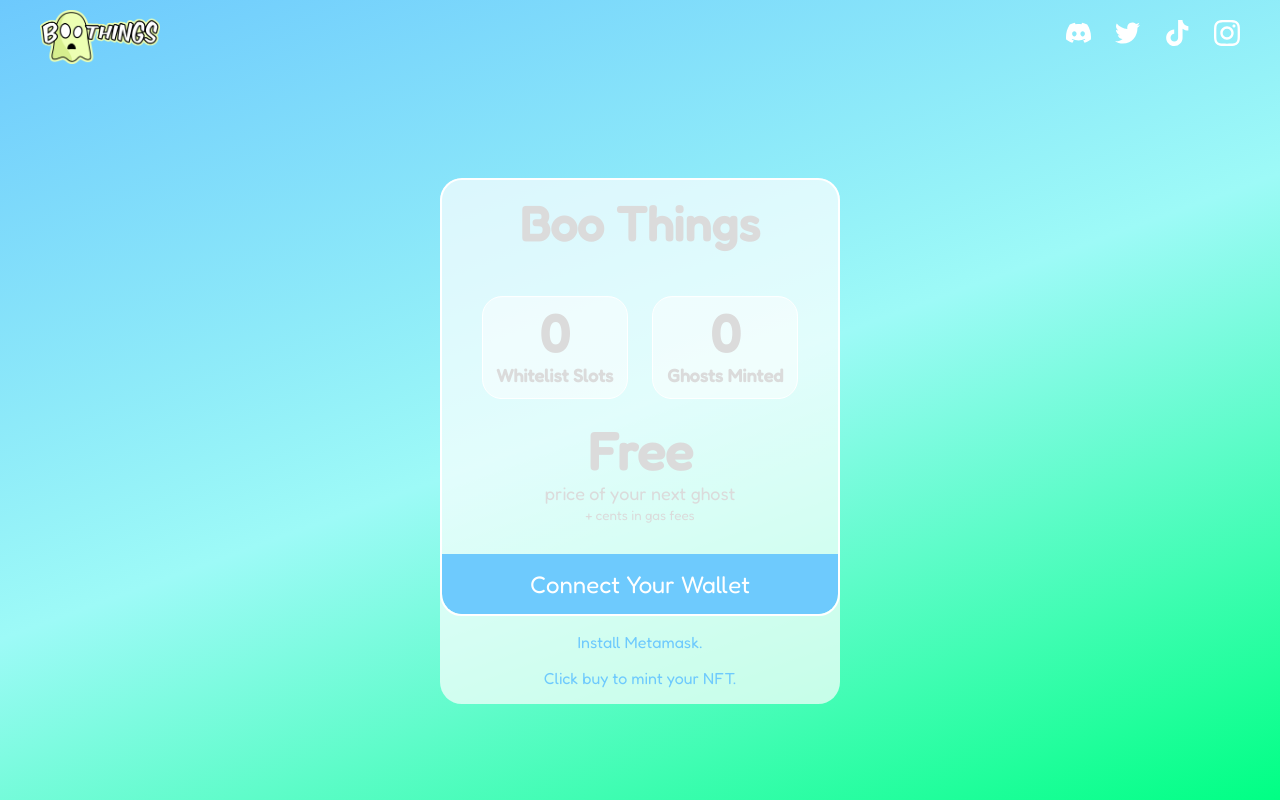
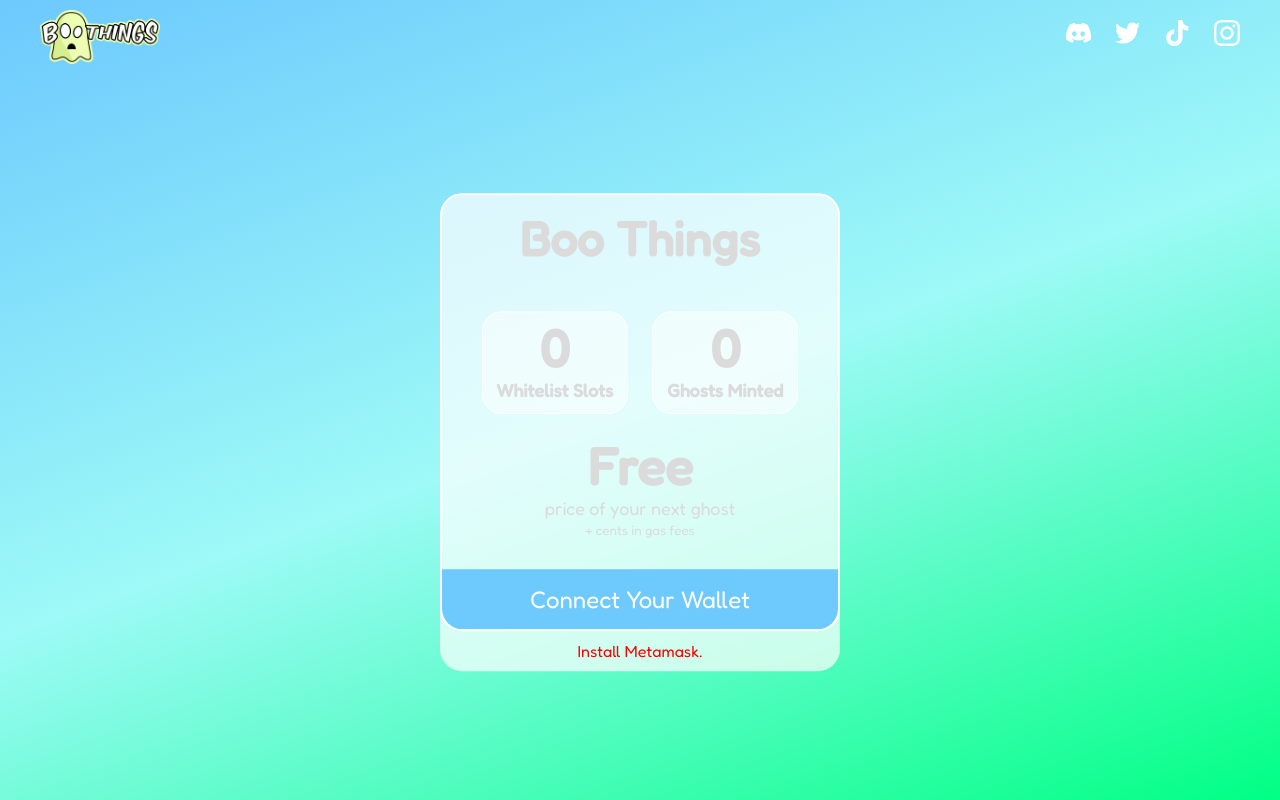
Before and after one commit to kaiomedau/boo-things-dapp, a React (Create React App) app: page / in a window 1280 px wide. Both pictures are taken after a click on the button "Connect Your Wallet". Built offline with nearby package versions, Linux system fonts and the light colour scheme.

Commit message:
Add warning messages

```diff
--- a/public/config/styles.css
+++ b/public/config/styles.css
@@ -170,11 +170,11 @@ button:disabled{
 
 .hero {
   position: absolute;
-    top: 65%;
-    -ms-transform: translateY(-65%);
-    transform: translateY(-65%);
-    width: 100%;
-    overflow: visible;
+  top: 60%;
+  -ms-transform: translateY(-60%);
+  transform: translateY(-60%);
+  width: 100%;
+  overflow: visible;
 }
 
 .hero h4 {
@@ -253,11 +253,12 @@ button:disabled{
   width: 400px;
   margin: auto;
 
-  position: relative;
   border-radius: 22px;
 
   color: #6ECAFD;
   text-shadow: none;
+
+  overflow: hidden;
 }
 
 #dapp {
@@ -370,6 +371,17 @@ small {
   background-color: #21FC94;
 }
 
+.warning-message, .success-message {
+  display: block;
+  width: 100%;
+  padding: 10px 0;
+  color: red;
+}
+
+.success-message {
+  color: green;
+}
+
 
 
 /* Medium devices (landscape tablets, 768px and up) */
--- a/src/App.js
+++ b/src/App.js
@@ -12,7 +12,8 @@ function App() {
   const blockchain = useSelector((state) => state.blockchain);
   const data = useSelector((state) => state.data);
   const [claimingNft, setClaimingNft] = useState(false);
-  const [feedback, setFeedback] = useState(`Click buy to mint your NFT.`);
+  const [warningFeedback, setWarningFeedback] = useState(``);
+  const [successFeedback, setSuccessFeedback] = useState(``);
   const [displayPrice, setDisplayPrice] = useState(`0 MATIC`);
 
   const [mintLive, setMintLive] = useState(false);
@@ -41,6 +42,14 @@ function App() {
     MARKETPLACE_LINK: "",
     SHOW_BACKGROUND: false,
   });
+
+
+  const removefeedback = () => {
+    setTimeout(function(){
+      setSuccessFeedback(``);
+      setWarningFeedback(``);
+    }, 2000);
+  }
 
 
   const getSaleState = () => {
@@ -105,8 +114,6 @@ function App() {
 // Mint
 // Whitelist
   const claimWhitelistNFT = () => {
-    setFeedback(`Minting your Free BOO...`);
-
     // Set button as minting
     setClaimingNft(true);
 
@@ -117,19 +124,21 @@ function App() {
         value: String(0),
       })
       .once("error", (err) => {
+        setWarningFeedback("Oops... Try again later.");
+        setSuccessFeedback(``);
+        removefeedback();
+
         console.log(err);
-        setFeedback("Sorry, something went wrong please try again later.");
         setClaimingNft(false);
       })
       .then((receipt) => {
+        setSuccessFeedback(`👻 Boooooo Yeeeeaaah!`);
+        setWarningFeedback(``);
+        removefeedback();
+
         console.log(receipt);
-        setFeedback(
-          `👻 Boooooo Yeeeeaaah!<br />You catch a Boo NFT! go visit Opensea.io to view it.`
-        );
         setClaimingNft(false);
         dispatch(fetchData(blockchain.account));
-
-        // Update all data
         getData();
       });
   };
@@ -140,7 +149,6 @@ function App() {
     let totalGasLimit = String(CONFIG.GAS_LIMIT);
     console.log("Cost: ", totalCostWei);
     console.log("Gas limit: ", totalGasLimit);
-    setFeedback(`Minting your ${CONFIG.NFT_NAME}...`);
 
     // Change button status
     setClaimingNft(true);
@@ -154,19 +162,21 @@ function App() {
         value: totalCostWei,
       })
       .once("error", (err) => {
+        setWarningFeedback("Oops... Try again later.");
+        setSuccessFeedback(``);
+        removefeedback();
+
         console.log(err);
-        setFeedback("Sorry, something went wrong please try again later.");
         setClaimingNft(false);
       })
       .then((receipt) => {
+        setSuccessFeedback(`👻 Boooooo Yeeeeaaah!`);
+        setWarningFeedback(``);
+        removefeedback();
+
         console.log(receipt);
-        setFeedback(
-          `WOW, the ${CONFIG.NFT_NAME} is yours! go visit Opensea.io to view it.`
-        );
         setClaimingNft(false);
         dispatch(fetchData(blockchain.account));
-
-        // Update all data
         getData();
       });
   };
@@ -259,8 +269,9 @@ function App() {
             </button>
         </div>
 
-        {blockchain.errorMsg !== "" ? (<> <p> {blockchain.errorMsg} </p></>) : null}
-        {feedback !== "" ? (<> <p> {feedback} </p></>) : null}
+        {blockchain.errorMsg !== "" ?(<><div class="warning-message">{blockchain.errorMsg}</div></>):null}
+        {warningFeedback !== "" ?(<><div class="warning-message">{warningFeedback}</div></>):null}
+        {successFeedback !== "" ?(<><div class="success-message">{successFeedback}</div></>):null}
       </>
     );
   }
@@ -296,8 +307,9 @@ function App() {
 
             </div>
 
-            {blockchain.errorMsg !== "" ? (<> <p> {blockchain.errorMsg} </p></>) : null}
-            {feedback !== "" ? (<> <p> {feedback} </p></>) : null}
+            {blockchain.errorMsg !== "" ?(<><div class="warning-message">{blockchain.errorMsg}</div></>):null}
+            {warningFeedback !== "" ?(<><div class="warning-message">{warningFeedback}</div></>):null}
+            {successFeedback !== "" ?(<><div class="success-message">{successFeedback}</div></>):null}
           </>
 
       );
@@ -338,12 +350,13 @@ function App() {
                   getData();
                 }}
               >
-              {claimingNft ? "Working..." : "Mint your Boo"}
+              {claimingNft ? "Hunting..." : "Mint your Boo"}
               </button>
             </div>
 
-            {blockchain.errorMsg !== "" ? (<> <p> {blockchain.errorMsg} </p></>) : null}
-            {feedback !== "" ? (<> <p> {feedback} </p></>) : null}
+            {blockchain.errorMsg !== "" ?(<><div class="warning-message">{blockchain.errorMsg}</div></>):null}
+            {warningFeedback !== "" ?(<><div class="warning-message">{warningFeedback}</div></>):null}
+            {successFeedback !== "" ?(<><div class="success-message">{successFeedback}</div></>):null}
           </>
 
       );
@@ -387,7 +400,7 @@ function App() {
                     getData();
                   }}
                   >
-                  {claimingNft ? "Working..." : "Mint your Boo"}
+                  {claimingNft ? "Hunting..." : "Mint your Boo"}
                   </button>
                 ) : (
                   <button disabled="1">
@@ -397,8 +410,9 @@ function App() {
               }
           </div>
 
-          {blockchain.errorMsg !== "" ? (<> <p> {blockchain.errorMsg} </p></>) : null}
-          {feedback !== "" ? (<> <p> {feedback} </p></>) : null}
+          {blockchain.errorMsg !== "" ?(<><div class="warning-message">{blockchain.errorMsg}</div></>):null}
+          {warningFeedback !== "" ?(<><div class="warning-message">{warningFeedback}</div></>):null}
+          {successFeedback !== "" ?(<><div class="success-message">{successFeedback}</div></>):null}
         </>
 
       );
```
